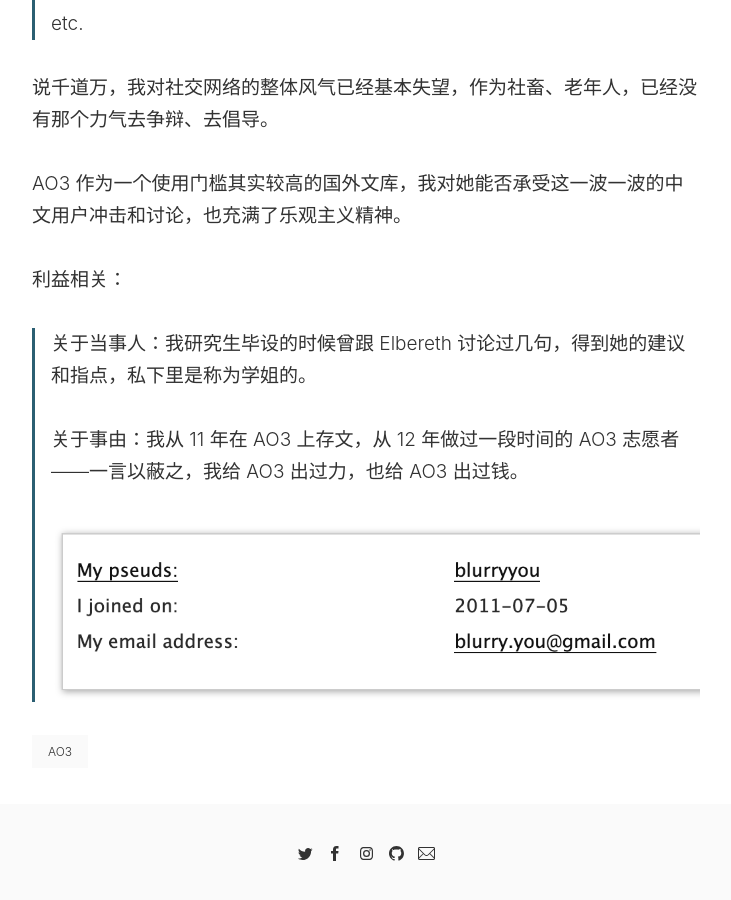
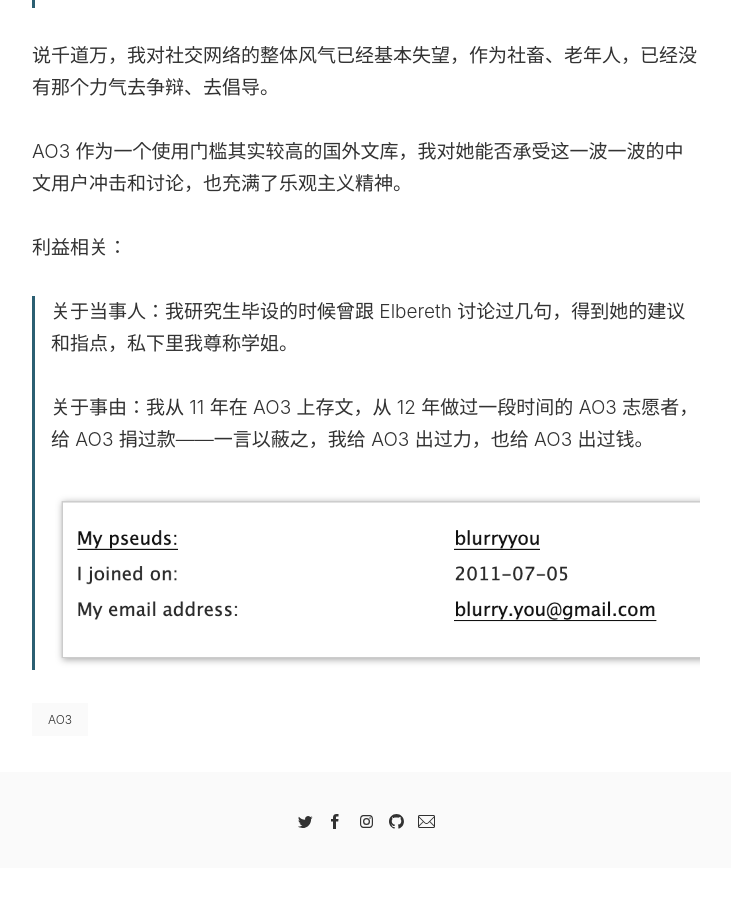
Before and after one commit to blurryyou/blurryyou.github.io, a Jekyll site: the page built from _posts/2019-08-05-AO3-and-her-chinese-advocators.md, in a window 1280 px wide and 900 px high, scrolled down 2001 px. Shown: the whole window, without its empty margins (274-1005 px from the left). Built offline with Jekyll 4.4.1, drawn with Linux system fonts in a browser that asks for light colours; after the commit the page ends 2869 px from its top, so only the background shows below that; some of the changed text lies outside the part shown.

Commit message:
Update 2019-08-05-AO3-and-her-chinese-advocators.md

```diff
--- a/_posts/2019-08-05-AO3-and-her-chinese-advocators.md
+++ b/_posts/2019-08-05-AO3-and-her-chinese-advocators.md
@@ -63,8 +61,8 @@ AO3 作为一个使用门槛其实较高的国外文库，我对她能否承受
 
 利益相关：
 
-> 关于当事人：我研究生毕设的时候曾跟 Elbereth 讨论过几句，得到她的建议和指点，私下里是称为学姐的。
+> 关于当事人：我研究生毕设的时候曾跟 Elbereth 讨论过几句，得到她的建议和指点，私下里我尊称学姐。
 >
-> 关于事由：我从 11 年在 AO3 上存文，从 12 年做过一段时间的 AO3 志愿者——一言以蔽之，我给 AO3 出过力，也给 AO3 出过钱。
+> 关于事由：我从 11 年在 AO3 上存文，从 12 年做过一段时间的 AO3 志愿者，给 AO3 捐过款——一言以蔽之，我给 AO3 出过力，也给 AO3 出过钱。
 >
 > ![ao3](/images/posts/ao3.png)
```
Also changed, not shown: other parts of _posts/2019-08-05-AO3-and-her-chinese-advocators.md (+1 -3 lines).
